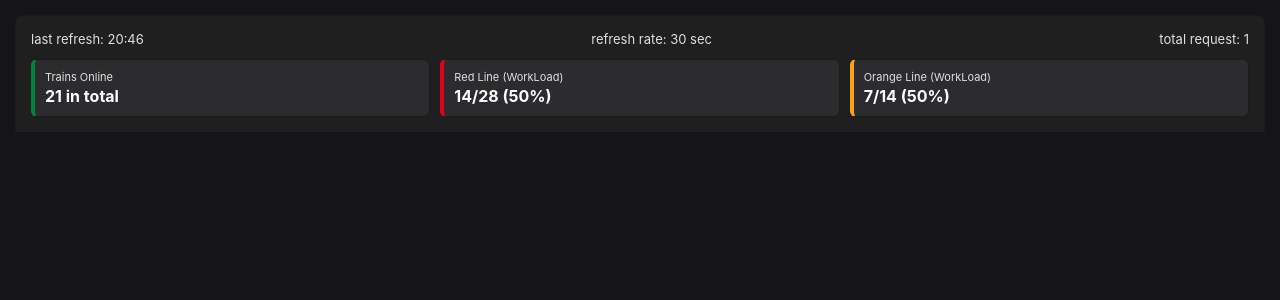
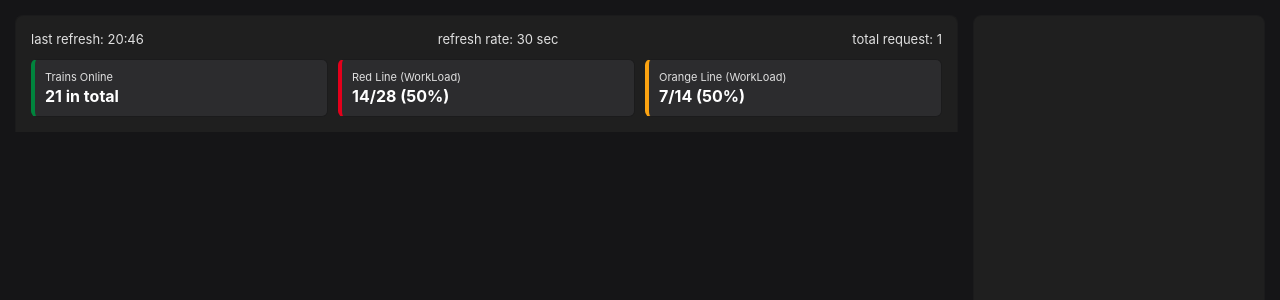
Before and after one commit to Herrrrr98/KRTC-Monitoring, a React (Vite) app: page / in a window 1280 px wide. Shown: the top 300 px of the page. Built offline with nearby package versions, Linux system fonts and the light colour scheme.

Commit message:
feat: update theme colors and add right navigation box in MainView

```diff
--- a/src/theme.css
+++ b/src/theme.css
@@ -1,6 +1,6 @@
 :root {
   --bg-body: #151517;
-  --bg-headerDashboard: #1f1f1f;
+  --bg-panel: #1f1f1f;
   --bg-startBox: #2c2c2e;
   --text-main: #ffffff;
   --text-meta: #e0e0e0;
--- a/src/views/MainView.jsx
+++ b/src/views/MainView.jsx
@@ -36,6 +36,7 @@ export default function MainView() {
             </div>
           </div>
         </div>
+        <div className={styles.rightNavBox}></div>
       </div>
     </>
   )
--- a/src/views/app.module.css
+++ b/src/views/app.module.css
@@ -18,7 +18,7 @@
 }
 
 .headerDashboard {
-  background: var(--bg-headerDashboard);
+  background: var(--bg-panel);
   padding: 15px;
   border-radius: 8px 8px 0 0;
   border: 1px solid var(--border-color);
@@ -62,3 +62,15 @@
   font-size: 16px;
   font-weight: bold;
 }
+
+.rightNavBox {
+  width: 260px;
+  background-color: var(--bg-panel);
+  border: 1px solid var(--border-color);
+  border-radius: 8px;
+  padding: 15px;
+  display: flex;
+  flex-direction: column;
+  gap: 10px;
+  overflow-y: auto;
+}
```
